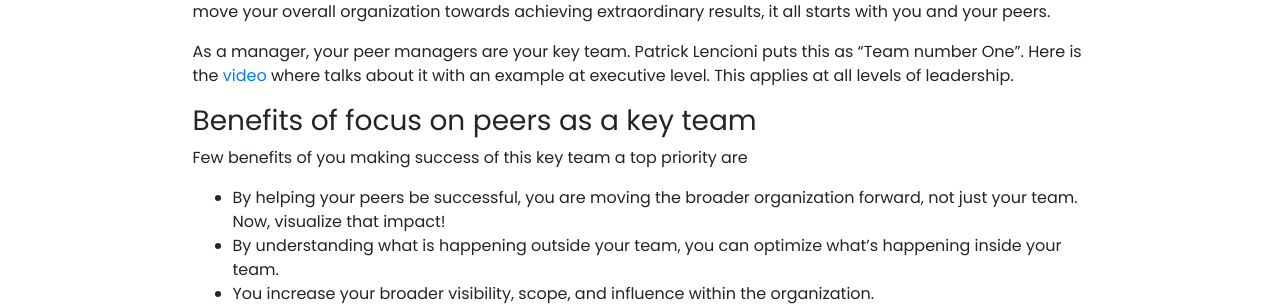
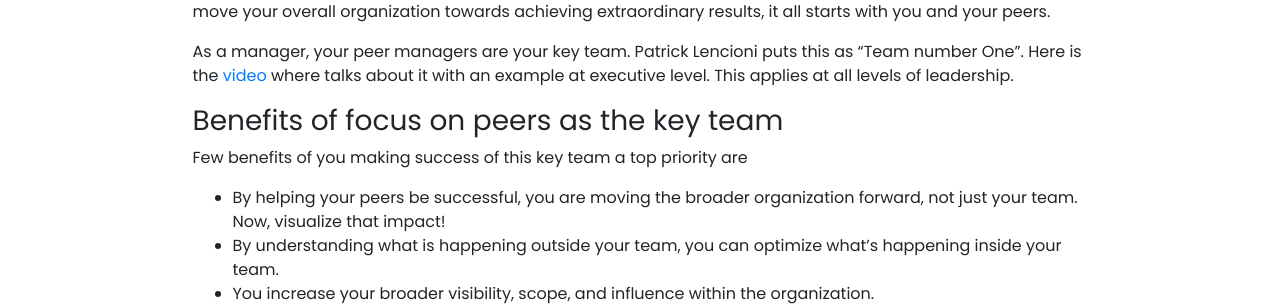
Before and after one commit to arn-ab/arnab-dp.github.io, a Jekyll site: the page built from _posts/2023-07-20-grow-impact-with-peer-focus-mindset.md, in a window 1280 px wide. Shown: the part 1297-1603 px from the top of the page. Built offline with Jekyll 4.4.1, drawn with Linux system fonts in a browser that asks for light colours; nearby versions of some CDN libraries; our own code applies the rules of GitHub Pages for plain Markdown files; comment, search, counter and statistics services are not loaded.

Commit message:
Peer Focus : Changed a to the

```diff
--- a/_posts/2023-07-20-grow-impact-with-peer-focus-mindset.md
+++ b/_posts/2023-07-20-grow-impact-with-peer-focus-mindset.md
@@ -20,7 +20,7 @@ During a recent conversation with a leader, one of the discussion points was an
 
 As a manager, your peer managers are your key team. Patrick Lencioni puts this as "Team number One". Here is the [video](https://www.youtube.com/watch?v=k9uM_6f5vmE) where talks about it with an example at executive level. This applies at all levels of leadership.
 
-### Benefits of focus on peers as a key team
+### Benefits of focus on peers as the key team
 
 Few benefits of you making success of this key team a top priority are
 
```
